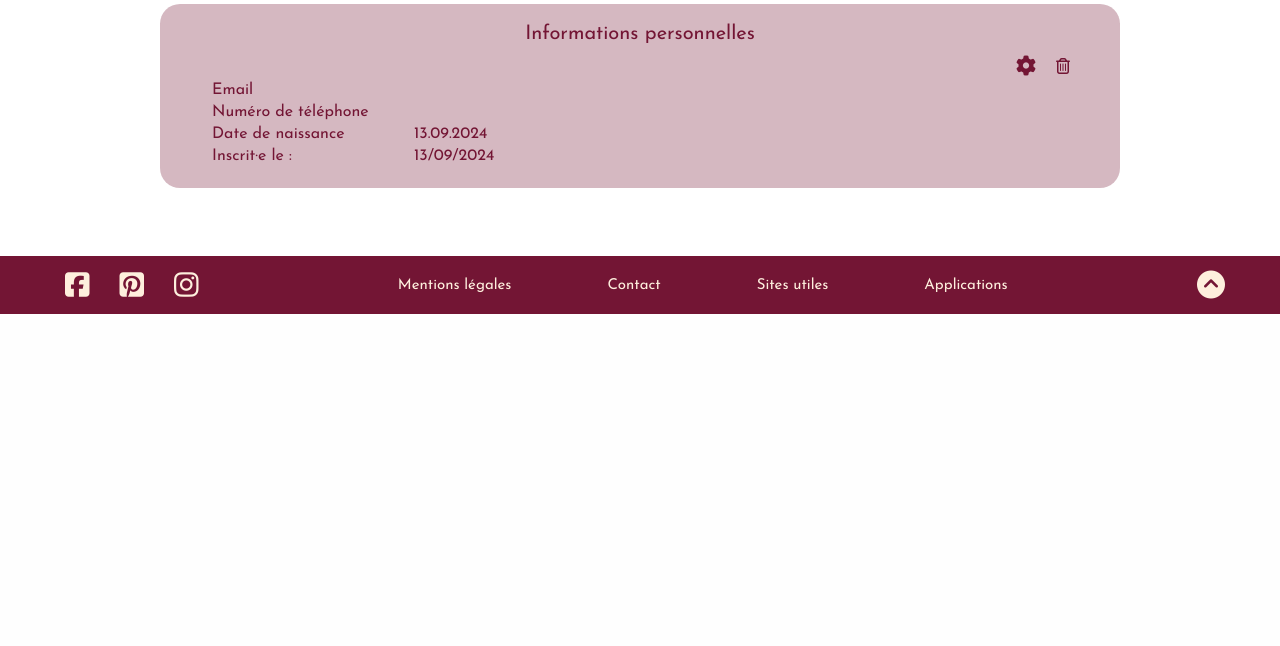
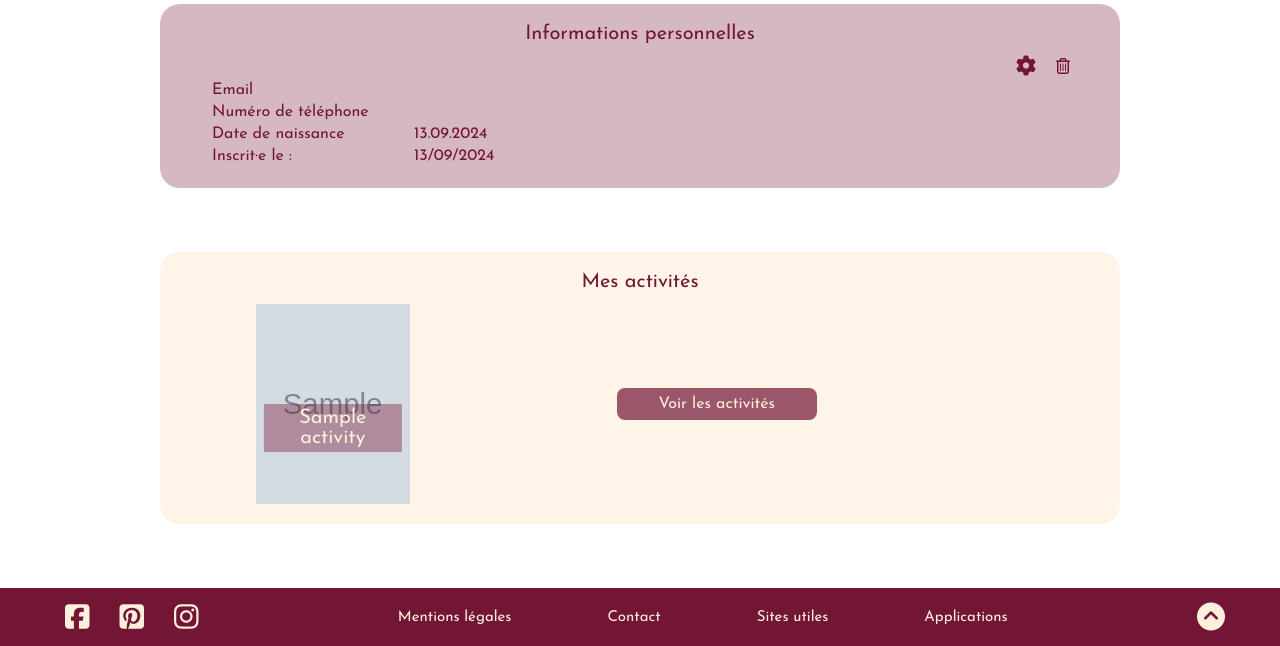
Before and after one commit to sophie-rud/Projet-dwwm-Hello-Bordeaux, a Symfony app: template templates/public/page/user/user_show_profile.html.twig in a window 1280 px wide. Shown: the part 486-1132 px from the top of the page. Before the commit the page ends 800 px from the top, so only its background shows below. Run offline with Twig, Linux system fonts and the light colour scheme; the template is opened without the code that fills it: most values are stand-ins (such as "Sample title", 1, 10 or a date in 2020); grey boxes marked "Sample" are stand-in pictures; some libraries are stand-ins or nearby versions.

Commit message:
Complements on page profile user (with my activities)

```diff
--- a/public/asset/css/app.css
+++ b/public/asset/css/app.css
@@ -36,7 +36,7 @@ h1 {
 }
 
 h2 {
-  font-size: 30px;
+  font-size: 28px;
   font-weight: normal;
   text-align: center;
 }
@@ -294,6 +294,13 @@ a {
   text-align: center;
   width: 200px;
   margin: 12px auto;
+  transition: all 0.5s ease-out;
+}
+
+.add-btn-style:hover {
+  background-color: #731534;
+  color: #FEEFDD;
+  transform: scale(1.05);
 }
 
 .btn-inscrire {
@@ -312,12 +319,14 @@ a {
   width: 60%;
   margin: auto;
   padding: 6px 0;
+  transition: all 0.5s ease-out;
 }
 
 .btn:hover {
   background-color: #FEEFDD;
   border: solid 1px #FEEFDD;
   color: #731534;
+  transform: scale(1.05);
 }
 
 .submit-btn {
@@ -331,11 +340,13 @@ a {
   display: block;
   margin: 20px auto;
   text-align: center;
+  transition: all 0.5s ease-out;
 }
 
 .submit-btn:hover {
   background-color: #731534;
   color: #FEEFDD;
+  transform: scale(1.05);
 }
 
 form {
@@ -1065,7 +1076,8 @@ main .btn-inscription {
   margin: 15px 0;
   padding: 20px 50px;
 }
-#section-profile .infos-personnelles h3 {
+#section-profile .infos-personnelles h2 {
+  font-size: 20px;
   margin-bottom: 12px;
   text-align: center;
 }
@@ -1094,6 +1106,78 @@ main .btn-inscription {
 
 .small-font {
   font-size: 11px;
+}
+
+#section-myActivities {
+  width: 75%;
+  margin: 5% auto;
+  background-color: rgba(254, 239, 221, 0.7);
+  border-radius: 20px;
+  padding: 20px 0;
+}
+#section-myActivities h2 {
+  font-size: 20px;
+  margin-bottom: 12px;
+  text-align: center;
+}
+#section-myActivities .my-activities {
+  width: 80%;
+  margin: auto;
+  display: flex;
+  flex-direction: row;
+  justify-content: space-between;
+  align-items: center;
+  gap: 0;
+  flex-wrap: wrap;
+}
+#section-myActivities .my-activities .my-activity {
+  position: relative;
+  width: 20%;
+  height: 25vh;
+}
+#section-myActivities .my-activities .my-activity h3 {
+  color: #FEEFDD;
+  background-color: rgba(115, 21, 52, 0.4);
+  padding: 4px;
+  width: 90%;
+  text-align: center;
+  position: absolute;
+  top: 50%;
+  left: 50%;
+  translate: -50%;
+  transition: transform 0.3s ease, color 0.3s ease;
+  z-index: 100;
+}
+#section-myActivities .my-activities .my-activity .img-my-activity {
+  width: 100%;
+  height: 100%;
+  overflow: hidden;
+}
+#section-myActivities .my-activities .my-activity .img-my-activity img {
+  width: 100%;
+  height: 100%;
+  object-fit: cover;
+  transition: filter 0.3s ease;
+}
+
+#section-myActivities .my-activities .my-activity:hover h3 {
+  color: #731534;
+  background-color: transparent;
+  font-weight: bold;
+  transform: scale(1.05);
+}
+#section-myActivities .my-activities .my-activity:hover .img-my-activity::after {
+  content: "";
+  background-color: rgba(255, 255, 255, 0.8);
+  position: absolute;
+  top: 0;
+  left: 0;
+  width: 100%;
+  height: 100%;
+  pointer-events: none;
+}
+#section-myActivities .my-activities .my-activity:hover .img-my-activity img {
+  filter: brightness(150%);
 }
 
 #section-picture-gallery {
--- a/sass/base/_general.scss
+++ b/sass/base/_general.scss
@@ -44,7 +44,7 @@ h1 {
 }
 
 h2 {
-  font-size: 30px;
+  font-size: 28px;
   font-weight: normal;
   text-align: center;
 }
--- a/src/Controller/Public/UserController.php
+++ b/src/Controller/Public/UserController.php
@@ -113,9 +113,12 @@ class UserController extends AbstractController {
             return new Response($html404, 404);
         }
 
+        $myActivities = $user->getActivitiesParticipate();
+
         // On retourne une réponse http en html
         return $this->render('public/page/user/user_show_profile.html.twig', [
-            'user' => $user
+            'user' => $user,
+            'myActivities' => $myActivities
         ]);
     }
 
--- a/templates/public/page/user/user_show_profile.html.twig
+++ b/templates/public/page/user/user_show_profile.html.twig
@@ -30,7 +30,7 @@
             </div>
 
             <div class="infos-personnelles">
-                <h3>Informations personnelles</h3>
+                <h2>Informations personnelles</h2>
 
                 <div class="icon-action">
                     <a href="{{ path('user_update_user', {id: user.id}) }}"> <i class="fa-solid fa-gear"></i> </a>
@@ -78,6 +78,27 @@
 
     </section>
 
+    <section id="section-myActivities">
+
+        <h2>Mes activités</h2>
+
+        <div class="my-activities">
+
+            {% for activity in myActivities %}
+            <div class="my-activity">
+                <h3>{{ activity.title }}</h3>
+                <a href="{{ path('show_activity', {id: activity.id}) }}"><div class="img-my-activity"> <img src="{{ asset('uploads/'~activity.photo) }}" alt="illustration de : {{ activity.title }}"> </div> </a>
+
+            </div>
+            {% else %}
+                <p>Aucune activité trouvée</p>
+            {% endfor %}
+
+            <a class="add-btn-style" href="{{ path('list_activities') }}"> Voir les activités </a>
+        </div>
+
+    </section>
+
 {% endblock %}
 
 {% block javascript %}
```
Also changed, not shown: sass/components/_buttons.scss (+12 -0 lines), sass/pages/_profile.scss (+92 -3 lines), 1 other file.
